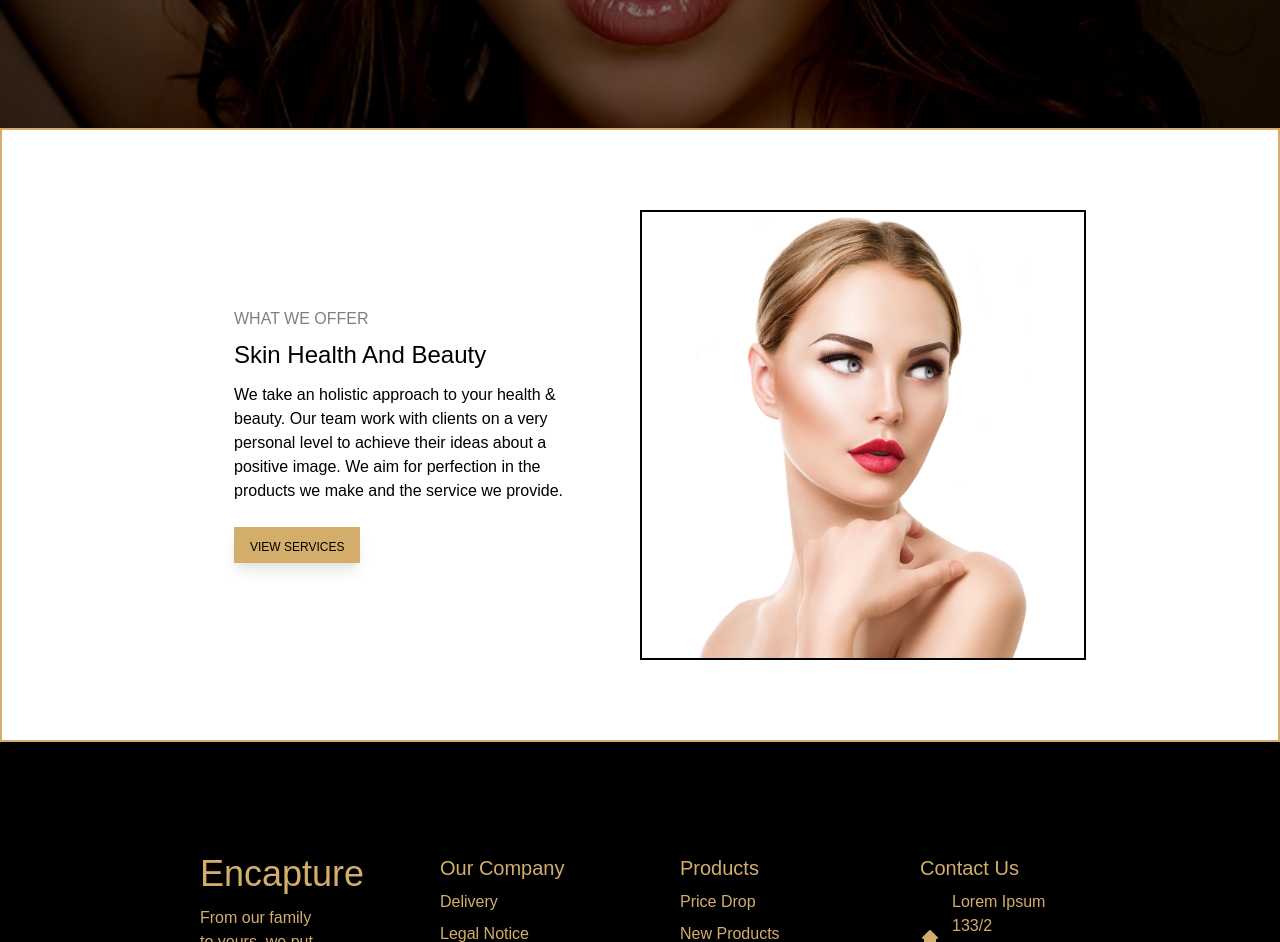
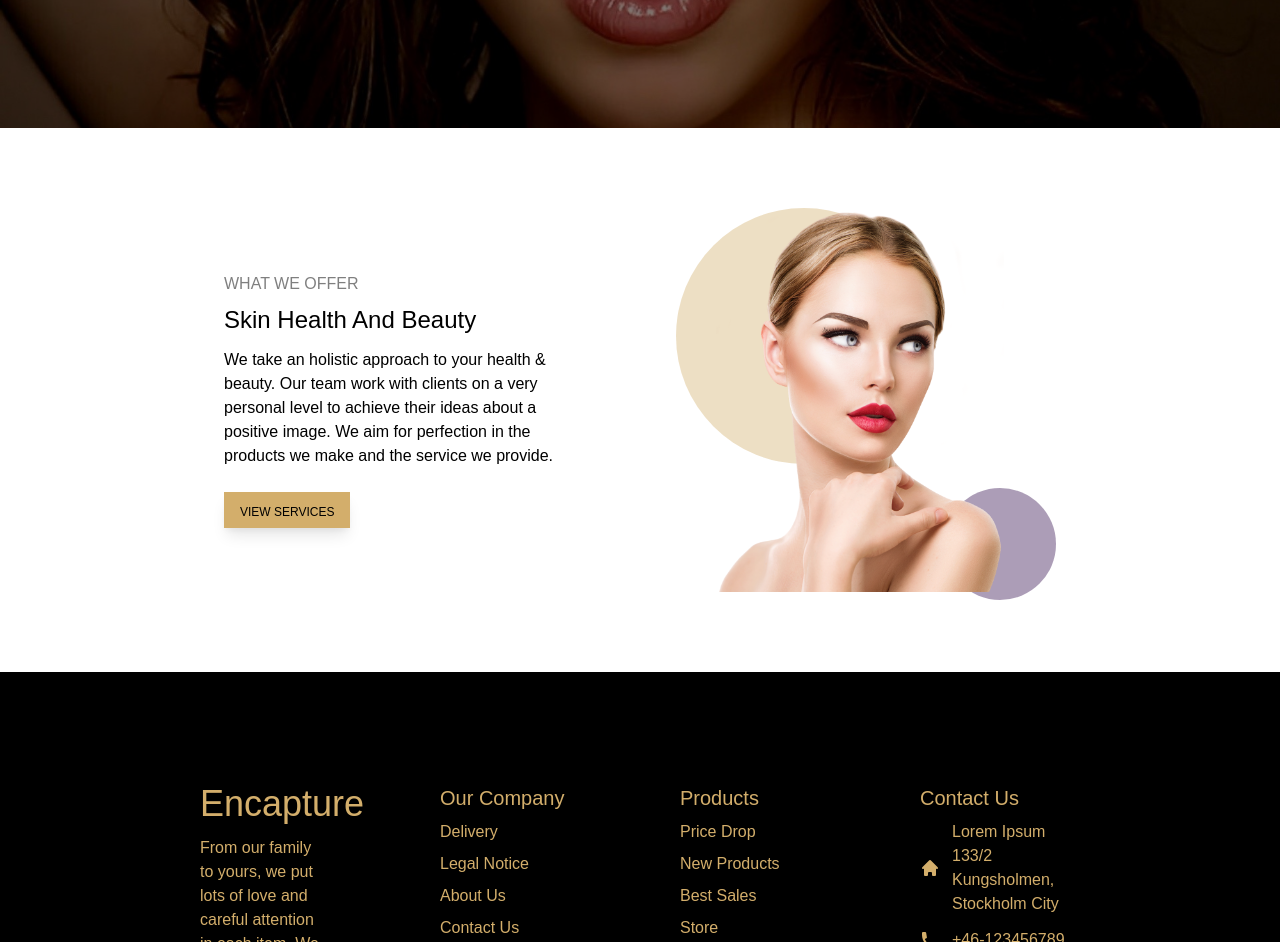
Before and after one commit to amita-roy/Appointment-booking-app-frontend, a React (Create React App) app: page / in a window 1280 px wide. Shown: the part 700-1642 px from the top of the page. Built offline with nearby package versions, Linux system fonts and the light colour scheme.

Commit message:
Update styles for homepage middle section

```diff
--- a/src/pages/homepage/HomePage.js
+++ b/src/pages/homepage/HomePage.js
@@ -5,9 +5,9 @@ import homepageImage from 'assets/images/homepage-pic.png';
 const HomePage = () => (
   <div>
     <Jumbotron />
-    <div className="border-primary border-2 flex items-center justify-center p-14 xl:px-48 xl:py-20">
-      <div className="lg:flex lg:justify-between lg:items-center">
-        <div className="content px-10 lg:w-1/2 text-center lg:text-left">
+    <div className="flex items-center justify-center p-14 xl:px-56 xl:py-20">
+      <div className="flex justify-between items-center">
+        <div className="content w-1/2 lg:pr-20 text-left">
           <p className="uppercase text-black text-opacity-50">what we offer</p>
           <p className="text-black capitalize font-medium text-2xl mt-2">
             skin health and beauty
@@ -25,8 +25,13 @@ const HomePage = () => (
             view services
           </button>
         </div>
-        <div className="image-section border-2 lg:w-1/2 px-10 object-contain object-center mt-20 lg:mt-0" style={{ height: '450px' }}>
-          <img src={homepageImage} alt="girlImg" className="h-full m-auto" />
+        <div className="image-section h-96 w-96 px-10 relative ml-10">
+          <div className="rounded-full bg-primary bg-opacity-40 h-64 w-64 absolute top-0 left-0" />
+          <div className="rounded-full bg-decoration bg-opacity-40 h-28 w-28 absolute -bottom-2 right-0" />
+
+          <div className="absolute h-full object-contain object-center top-0">
+            <img src={homepageImage} alt="girlImg" className="h-full m-auto" />
+          </div>
         </div>
       </div>
     </div>
```
